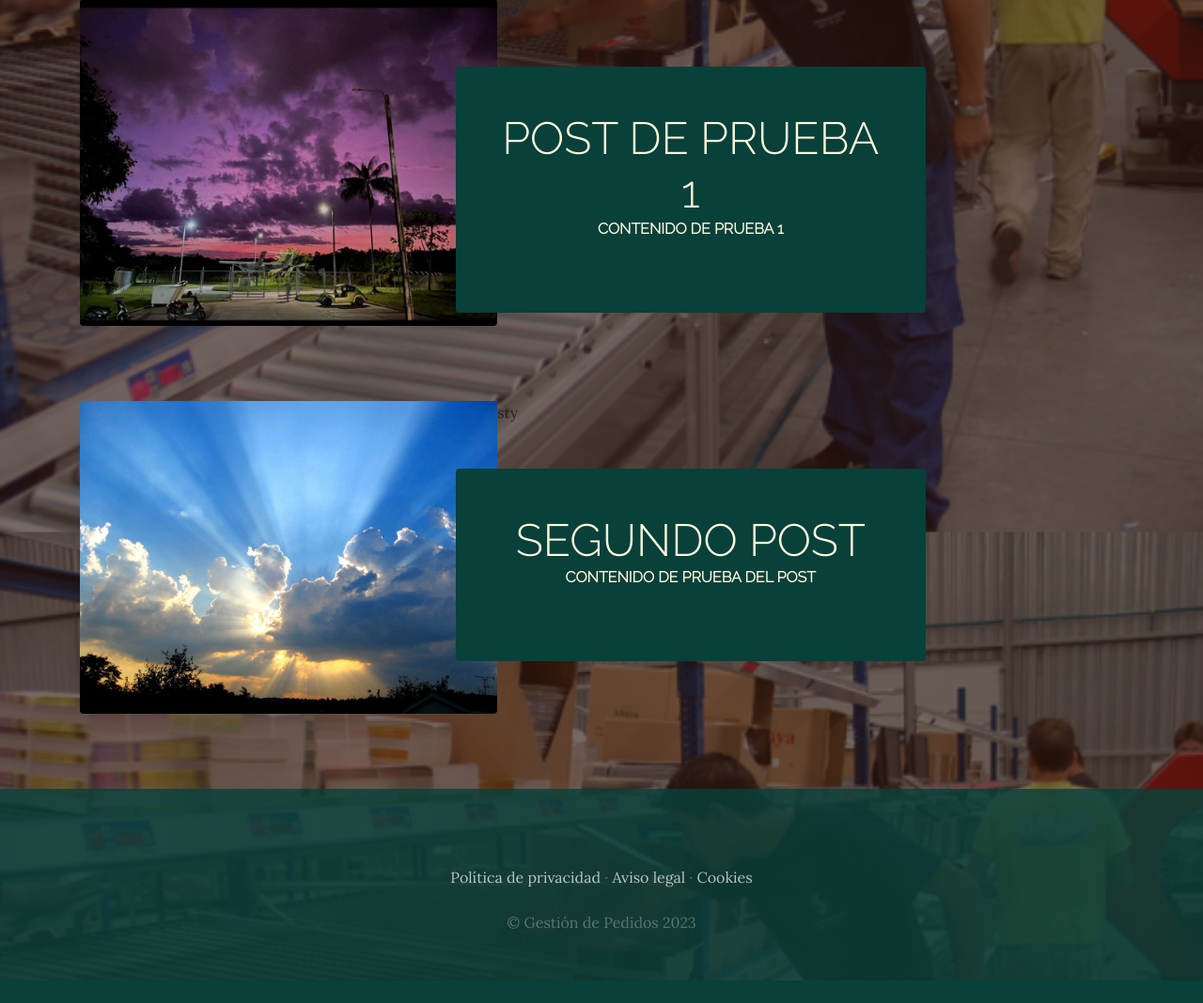
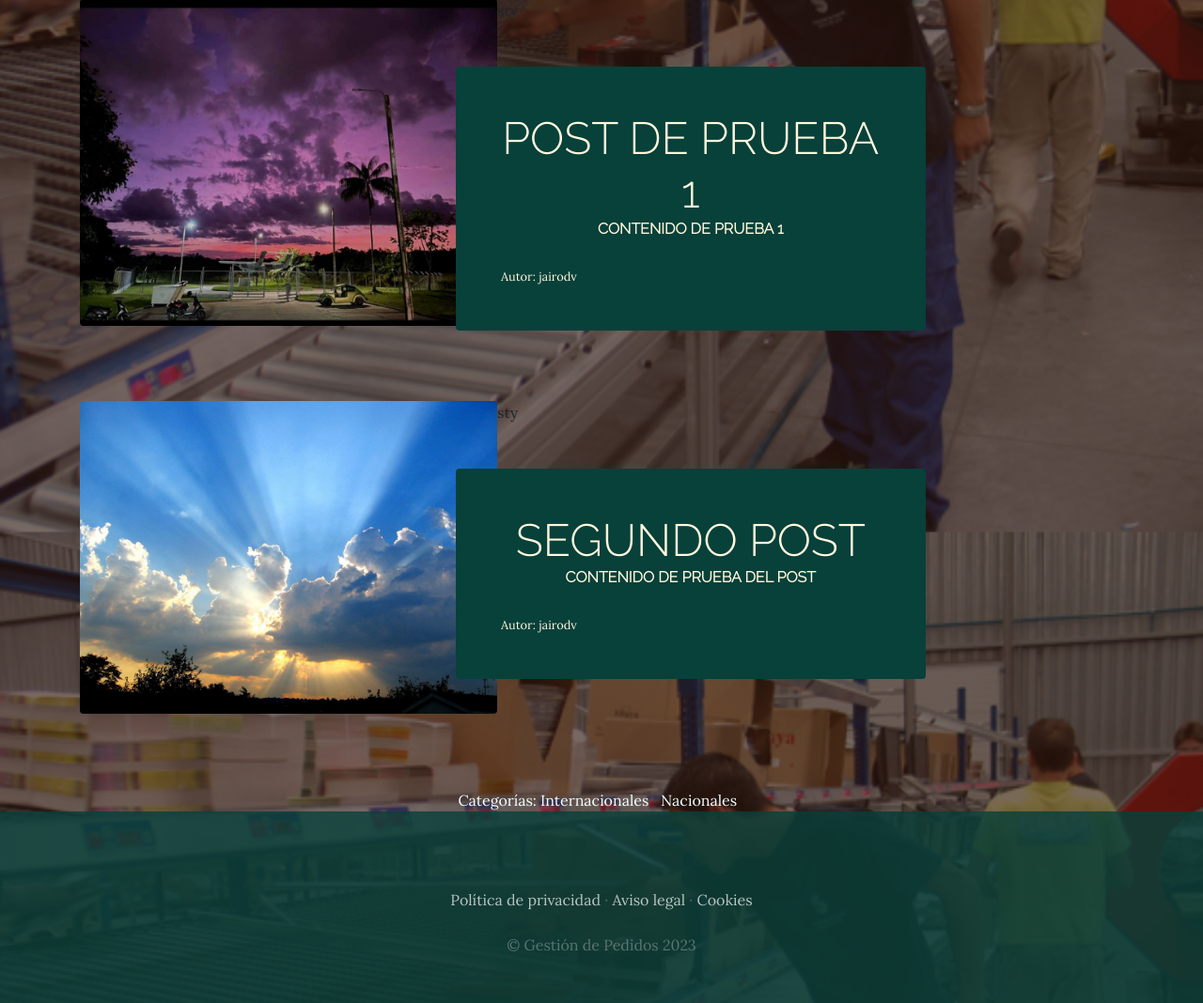
Before and after one commit to JairoDuenas/proyecto_web_django_pildoras_info, a Django app: page /blog/ in a window 1280 px wide. Shown: the part 393-1461 px from the top of the page at 94% size. Before the commit the page ends 1437 px from the top, so only its background shows below. Run offline with Django 4.2, Linux system fonts and the light colour scheme; data comes from the database, SQL or seed files in the repository; both versions use the stored data as it was after the commit; some libraries are stand-ins or nearby versions.

Commit message:
Mpstrando las categorías en app[blog]

```diff
--- a/ProyectoWeb/blog/templates/blog/blog.html
+++ b/ProyectoWeb/blog/templates/blog/blog.html
@@ -17,6 +17,9 @@
           <span class="section-heading-lower">{{post.titulo}}</span>
           <span class="section-heading-upper">{{post.contenido}}</span>
         </h2>
+        <div style="text-align: left; font-size: 0.8em;">
+          Autor: {{post.autor}}
+        </div>
       </div>
     </div>
   </div>
@@ -24,4 +27,15 @@
 
 {% endfor %}
 
+<section>
+  <div style="width: 75%; margin:auto; text-align:center; color:azure">
+    Categorías:
+    {% for post in posts %}
+      {% for categoria in post.categorias.all %}
+        {{categoria.nombre}} &nbsp;
+      {% endfor %}
+    {% endfor %}
+  </div>
+</section>
+
 {% endblock %}
```
Also changed, not shown: ProyectoWeb/db.sqlite3.
